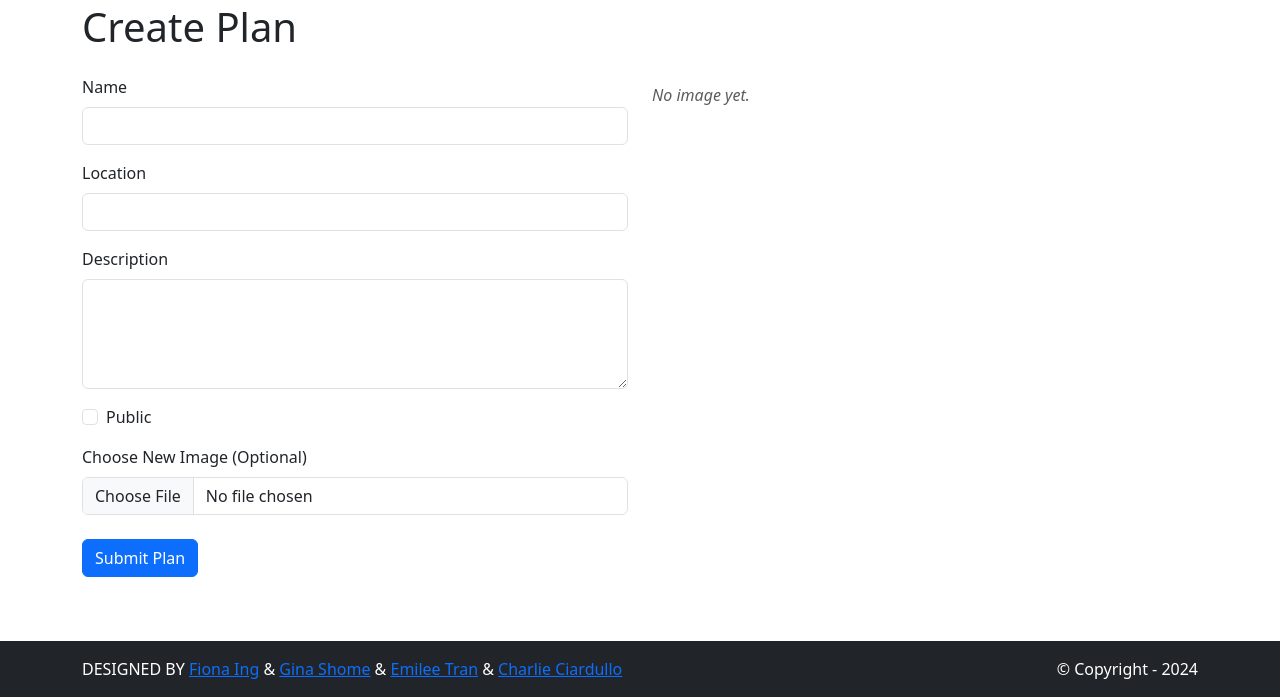
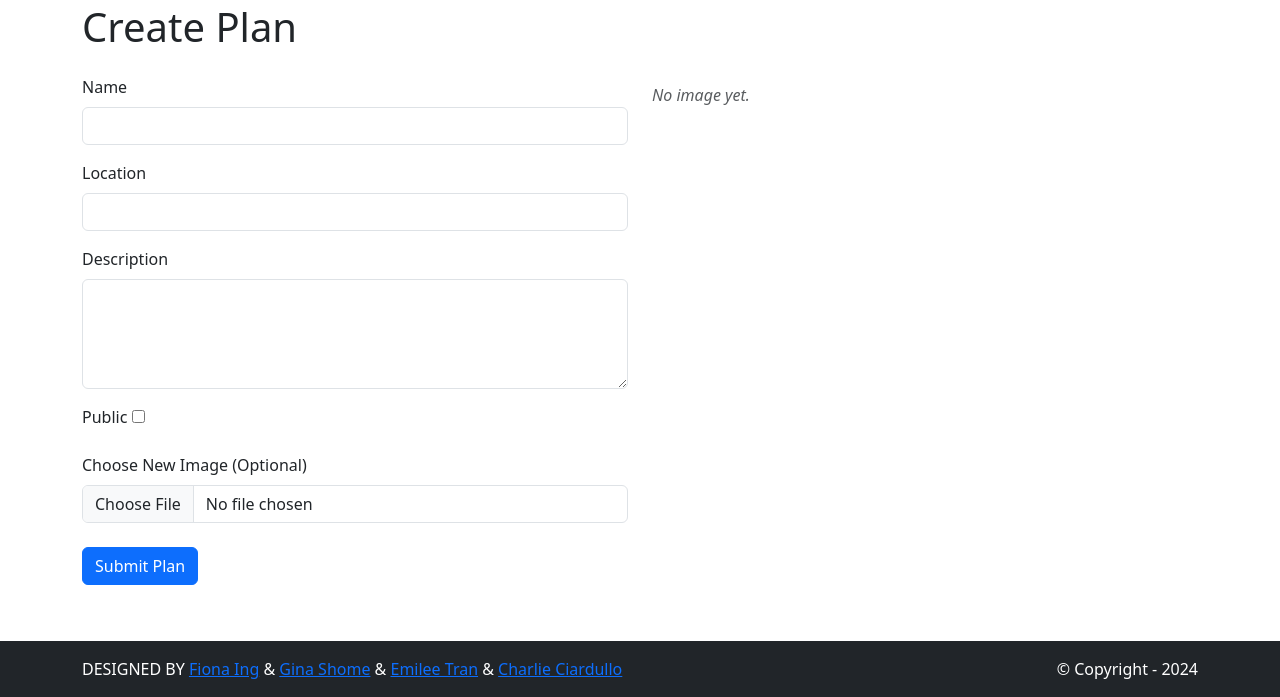
Before and after one commit to fionaing/mygration, a Django app: page /add-plan/ in a window 1280 px wide. Shown: the part 103-800 px from the top of the page. Run offline with Django 5.2, Linux system fonts and the light colour scheme; a user stored in the database is signed in; some libraries are stand-ins or nearby versions.

Commit message:
Revert "public/private toggle works; private plans dont show up on home"

```diff
--- a/accounts/templates/accounts/add_plan.html
+++ b/accounts/templates/accounts/add_plan.html
@@ -31,9 +31,9 @@
           {{ form.description.errors }}
         </div>
 
-        <div class="mb-3 form-check">
-          <label for="{{ form.public.id_for_label }}" class="form-check-label me-2">Public</label>
-          {{ form.public }}
+        <div class="mb-3">
+          <label for="{{ form.public.id_for_label }}" class="form-label">Public </label>
+          <input type="checkbox" name="public" id="public" value="{{ form.public }}" >
           {{ form.public.errors }}
         </div>
 
--- a/home/forms.py
+++ b/home/forms.py
@@ -9,12 +9,11 @@ from home.models import Plan
 class PlanForm(forms.ModelForm):
     class Meta:
         model = Plan
-        fields = ["name", "location", "description", "image", "public"]
+        fields = ["name", "location", "description", "image"]
         widgets = {
             "name":        forms.TextInput(attrs={"class": "form-control"}),
             "location":    forms.TextInput(attrs={"class": "form-control"}),
             "description": forms.Textarea(attrs={"class": "form-control", "rows": 4}),
             "image":       forms.ClearableFileInput(attrs={"class": "form-control"}),
-            "public": forms.CheckboxInput(attrs={"class": "form-check-input"}),
-
+            "public":      forms.CheckboxInput(attrs={"class": "form-control"}),
         }
--- a/home/models.py
+++ b/home/models.py
@@ -12,7 +12,7 @@ class Plan(models.Model):
     date = models.DateTimeField(auto_now_add=True) # set date
     description = models.TextField() # txt field for description
     joined = models.IntegerField(default=0) # number of people who joined
-    public = models.BooleanField(default=False)
+    public = models.BooleanField(default=True)
     image = models.ImageField(upload_to='plan_images/')
 
     def __str__(self):
```
Also changed, not shown: db.sqlite3, media/plan_images/logo_AKbRHXl.png (deleted).
